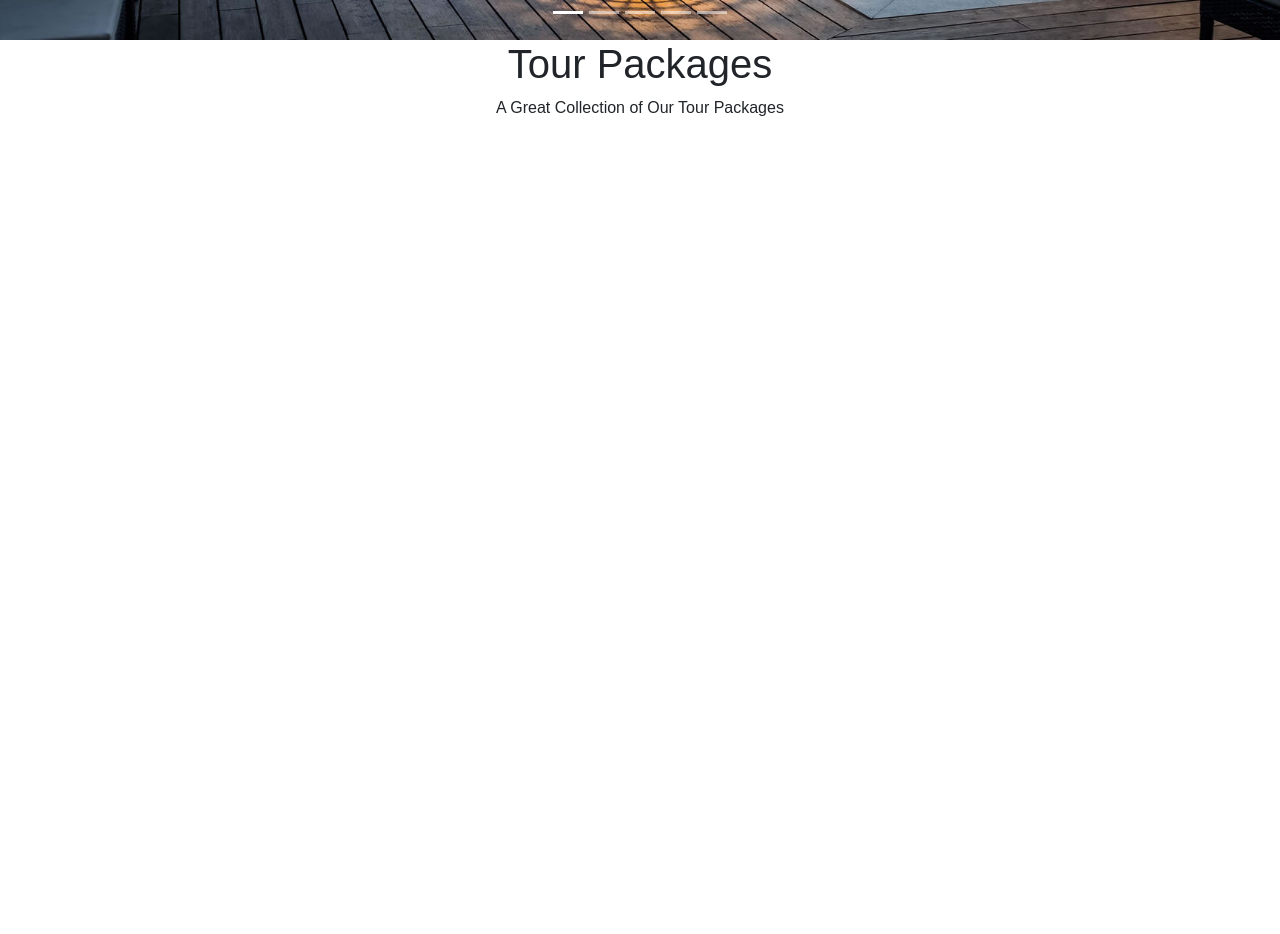
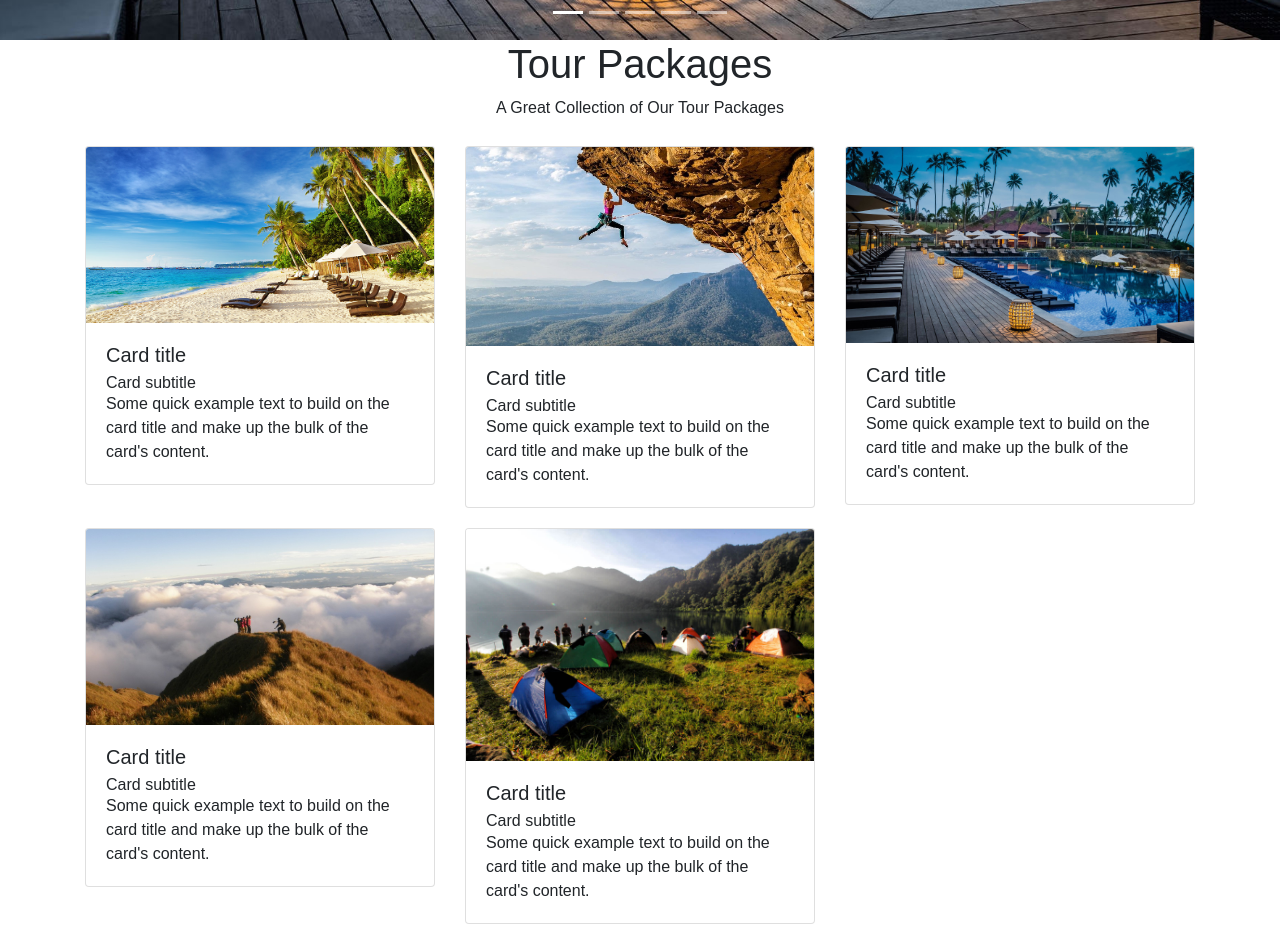
Before and after one commit to markdino/tourism-site, a React (Create React App) app: page / in a window 1280 px wide. Shown: the part 1560-2494 px from the top of the page. Before the commit the page ends 1696 px from the top, so only its background shows below. Built offline with nearby package versions, Linux system fonts and the light colour scheme; the HTML template or start-up script is replaced by a standard one.

Commit message:
Add tour cards

```diff
--- a/src/App.css
+++ b/src/App.css
@@ -66,3 +66,7 @@
   color: rgb(255, 239, 16);
   text-shadow: 2px 2px 5px black;
 }
+
+.card {
+  margin: 10px 0px;
+}
--- a/src/components/Package.js
+++ b/src/components/Package.js
@@ -1,6 +1,21 @@
 import React, { Component } from "react";
-import { Container } from "reactstrap";
+import {
+  Container,
+  Row,
+  Col,
+  Card,
+  CardImg,
+  CardBody,
+  CardTitle,
+  CardSubtitle,
+  CardText
+} from "reactstrap";
 import "../App.css";
+import beach from "../img/beach.jpg";
+import resort from "../img/resort.jpg";
+import camp from "../img/camp.jpg";
+import mountain from "../img/mountain.jpg";
+import gulp from "../img/gulp.jpg";
 
 class Package extends React.Component {
   render() {
@@ -11,6 +26,80 @@ class Package extends React.Component {
             <h1>Tour Packages</h1>
             <p>A Great Collection of Our Tour Packages</p>
           </header>
+          <section>
+            <Row>
+              <Col sm="4">
+                <Card>
+                  <CardImg top width="100%" src={beach} alt="Card image cap" />
+                  <CardBody>
+                    <CardTitle>Card title</CardTitle>
+                    <CardSubtitle>Card subtitle</CardSubtitle>
+                    <CardText>
+                      Some quick example text to build on the card title and
+                      make up the bulk of the card's content.
+                    </CardText>
+                  </CardBody>
+                </Card>
+              </Col>
+              <Col sm="4">
+                <Card>
+                  <CardImg top width="100%" src={gulp} alt="Card image cap" />
+                  <CardBody>
+                    <CardTitle>Card title</CardTitle>
+                    <CardSubtitle>Card subtitle</CardSubtitle>
+                    <CardText>
+                      Some quick example text to build on the card title and
+                      make up the bulk of the card's content.
+                    </CardText>
+                  </CardBody>
+                </Card>
+              </Col>
+              <Col sm="4">
+                <Card>
+                  <CardImg top width="100%" src={resort} alt="Card image cap" />
+                  <CardBody>
+                    <CardTitle>Card title</CardTitle>
+                    <CardSubtitle>Card subtitle</CardSubtitle>
+                    <CardText>
+                      Some quick example text to build on the card title and
+                      make up the bulk of the card's content.
+                    </CardText>
+                  </CardBody>
+                </Card>
+              </Col>
+              <Col sm="4">
+                <Card>
+                  <CardImg
+                    top
+                    width="100%"
+                    src={mountain}
+                    alt="Card image cap"
+                  />
+                  <CardBody>
+                    <CardTitle>Card title</CardTitle>
+                    <CardSubtitle>Card subtitle</CardSubtitle>
+                    <CardText>
+                      Some quick example text to build on the card title and
+                      make up the bulk of the card's content.
+                    </CardText>
+                  </CardBody>
+                </Card>
+              </Col>
+              <Col sm="4">
+                <Card>
+                  <CardImg top width="100%" src={camp} alt="Card image cap" />
+                  <CardBody>
+                    <CardTitle>Card title</CardTitle>
+                    <CardSubtitle>Card subtitle</CardSubtitle>
+                    <CardText>
+                      Some quick example text to build on the card title and
+                      make up the bulk of the card's content.
+                    </CardText>
+                  </CardBody>
+                </Card>
+              </Col>
+            </Row>
+          </section>
         </Container>
       </div>
     );
```
